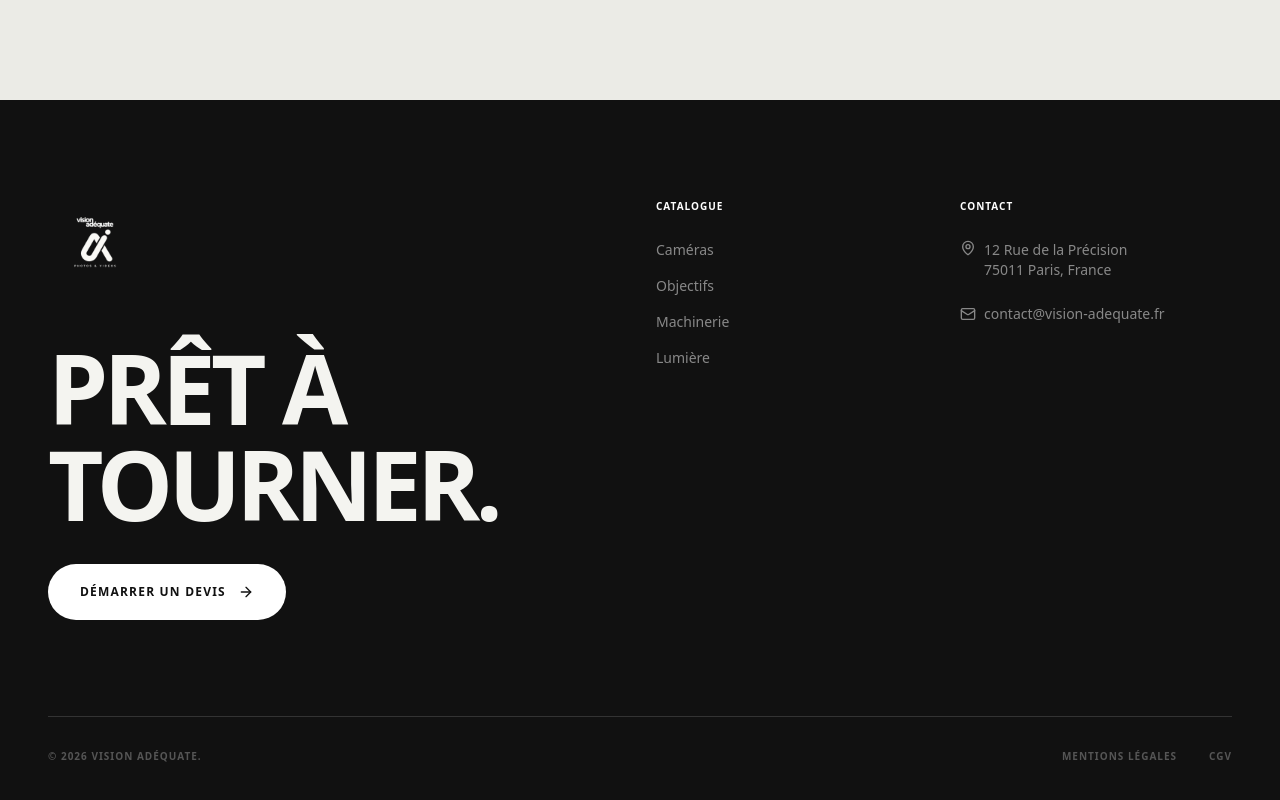
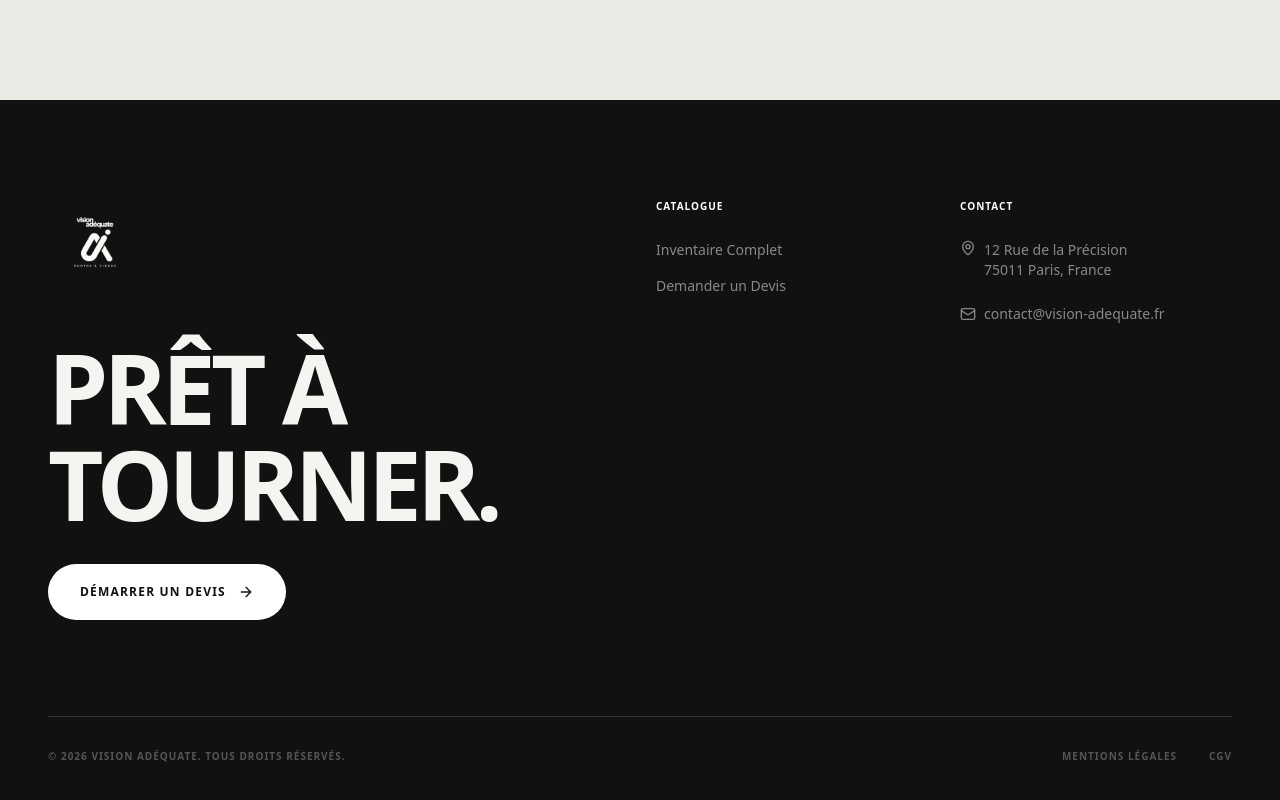
Before and after one commit to Ryn-95/Visionadequate, a Next.js app: page / in a window 1280 px wide. Shown: the part 4764-5564 px from the top of the page. Built offline with nearby package versions, Linux system fonts and the light colour scheme.

Commit message:
Remove dead links and point category links to catalogue for better UX logic

```diff
--- a/src/app/catalogue/[id]/page.tsx
+++ b/src/app/catalogue/[id]/page.tsx
@@ -278,10 +278,10 @@ export default function ProductPage({ params }: { params: { id: string } }) {
 
       {/* FOOTER */}
       <footer className="bg-[#111] text-[#F4F4F0] px-6 md:px-12 py-12 border-t border-[#333] flex justify-between items-center text-[10px] font-bold tracking-widest uppercase">
-        <span>© 2026 Vision Adéquate.</span>
+        <span>© 2026 Vision Adéquate. Tous droits réservés.</span>
         <div className="flex gap-8">
-          <Link href="#" className="hover:text-white transition-colors">Mentions Légales</Link>
-          <Link href="#" className="hover:text-white transition-colors">CGV</Link>
+          <span className="text-[#555]">Mentions Légales</span>
+          <span className="text-[#555]">CGV</span>
         </div>
       </footer>
     </div>
--- a/src/app/page.tsx
+++ b/src/app/page.tsx
@@ -280,10 +280,8 @@ export default function Home() {
             <div className="grid grid-cols-2 gap-8 text-sm font-medium text-[#888]">
               <div className="flex flex-col gap-4">
                 <div className="text-white font-bold uppercase tracking-widest text-[10px] mb-2">Catalogue</div>
-                <Link href="#" className="hover:text-white transition-colors">Caméras</Link>
-                <Link href="#" className="hover:text-white transition-colors">Objectifs</Link>
-                <Link href="#" className="hover:text-white transition-colors">Machinerie</Link>
-                <Link href="#" className="hover:text-white transition-colors">Lumière</Link>
+                <Link href="/catalogue" className="hover:text-white transition-colors">Inventaire Complet</Link>
+                <Link href="/devis" className="hover:text-white transition-colors">Demander un Devis</Link>
               </div>
               <div className="flex flex-col gap-4">
                 <div className="text-white font-bold uppercase tracking-widest text-[10px] mb-2">Contact</div>
@@ -293,10 +291,10 @@ export default function Home() {
             </div>
           </div>
           <div className="pt-8 flex flex-col md:flex-row justify-between items-center gap-6 text-[10px] font-bold tracking-widest uppercase text-[#555]">
-            <span>© 2026 Vision Adéquate.</span>
+            <span>© 2026 Vision Adéquate. Tous droits réservés.</span>
             <div className="flex gap-8">
-              <Link href="#" className="hover:text-white transition-colors">Mentions Légales</Link>
-              <Link href="#" className="hover:text-white transition-colors">CGV</Link>
+              <span>Mentions Légales</span>
+              <span>CGV</span>
             </div>
           </div>
         </footer>
```
